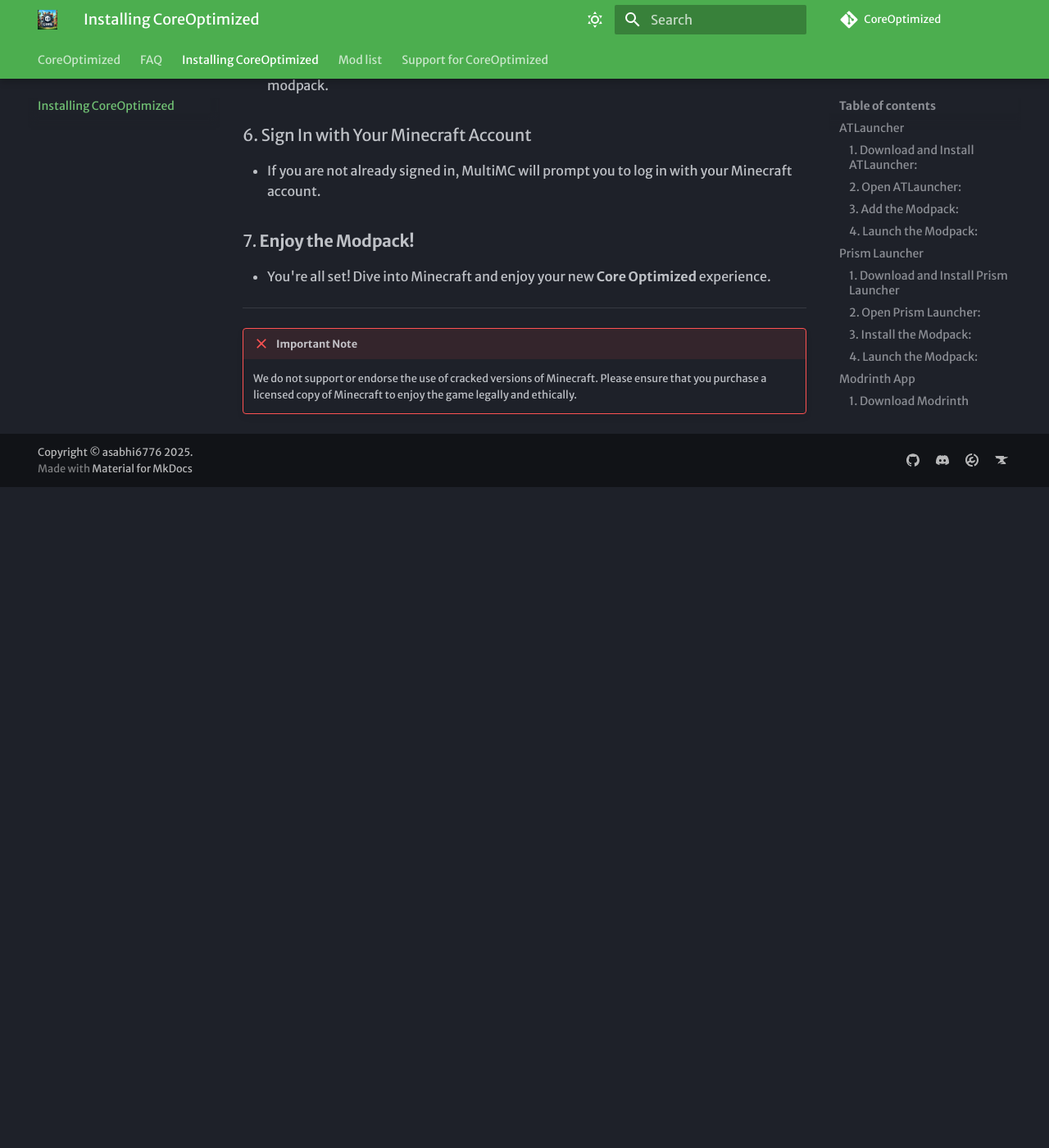
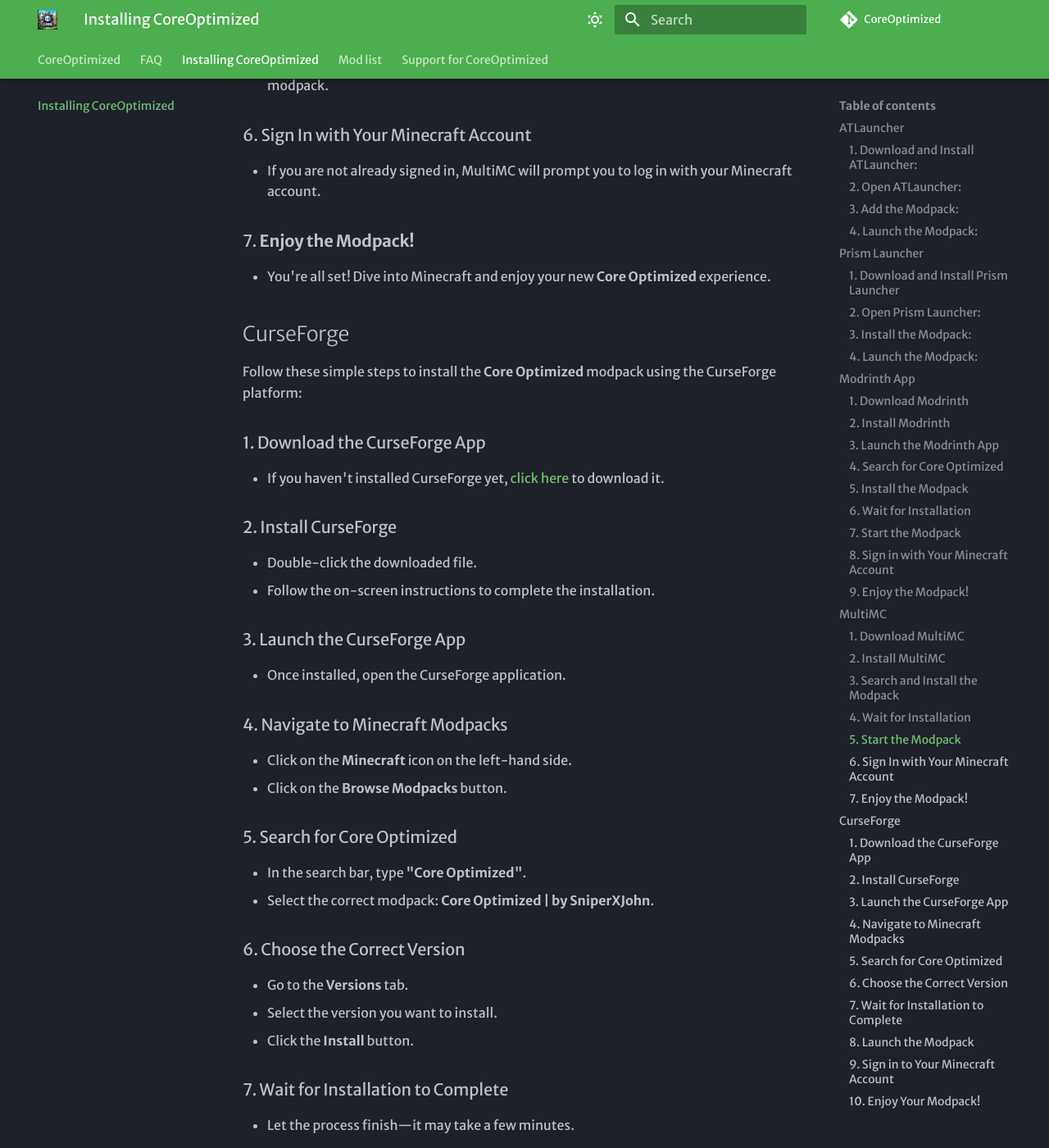
Before and after one commit to asabhi6776/CoreOptimized, an MkDocs documentation site: the page built from docs/installation.md, in a window 1280 px wide and 1400 px high, scrolled down 3732 px. Shown: the whole window at 82% size. Built offline with MkDocs 1.6.1 and Material for MkDocs 9.7.7, drawn with Linux system fonts in a browser that asks for light colours; some web fonts are replaced; comment, search, counter and statistics services are not loaded; before the commit the page ends 4326 px from its top, so only the background shows below that; some of the changed text lies outside the part shown.

Commit message:
curseforge doc update

```diff
--- a/docs/installation.md
+++ b/docs/installation.md
@@ -115,6 +115,47 @@ Follow this step-by-step guide to download, install, and play the **Core Optimiz
 ### 7. **Enjoy the Modpack!**
  - You're all set! Dive into Minecraft and enjoy your new **Core Optimized** experience.
 
+
+## CurseForge
+
+Follow these simple steps to install the **Core Optimized** modpack using the CurseForge platform:
+
+### 1. Download the CurseForge App
+ - If you haven't installed CurseForge yet, [click here](https://www.curseforge.com/download/app) to download it.
+
+### 2. Install CurseForge
+ - Double-click the downloaded file.
+ - Follow the on-screen instructions to complete the installation.
+
+### 3. Launch the CurseForge App
+ - Once installed, open the CurseForge application.
+
+### 4. Navigate to Minecraft Modpacks
+ - Click on the **Minecraft** icon on the left-hand side.
+ - Click on the **Browse Modpacks** button.
+
+### 5. Search for Core Optimized
+ - In the search bar, type **"Core Optimized"**.
+ - Select the correct modpack: **Core Optimized | by SniperXJohn**.
+
+### 6. Choose the Correct Version
+ - Go to the **Versions** tab.
+ - Select the version you want to install.
+ - Click the **Install** button.
+
+### 7. Wait for Installation to Complete
+ - Let the process finish—it may take a few minutes.
+
+### 8. Launch the Modpack
+ - Click on the **Minecraft** icon again.
+ - Hover over the **Core Optimized** modpack and click the **Play** button.
+
+### 9. Sign in to Your Minecraft Account
+ - If you haven’t signed in yet, the app will prompt you to log in with your **official Minecraft account**.
+
+### 10. Enjoy Your Modpack!
+ - That’s it! You're ready to play with the **Core Optimized** modpack. 🎮
+
 ---
 
 
```
